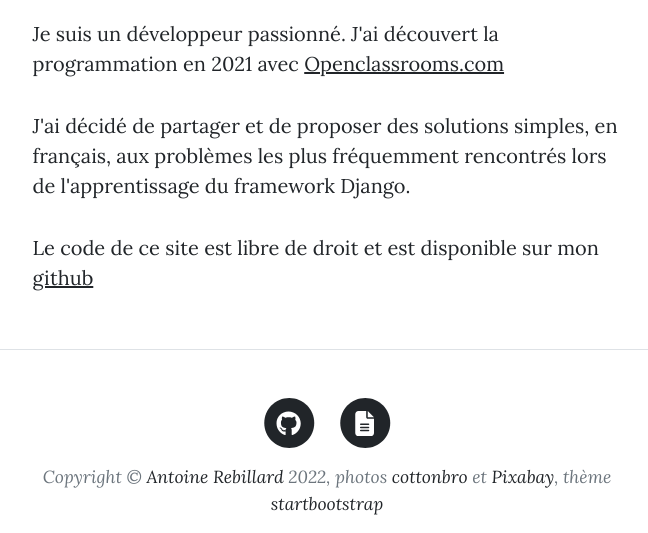
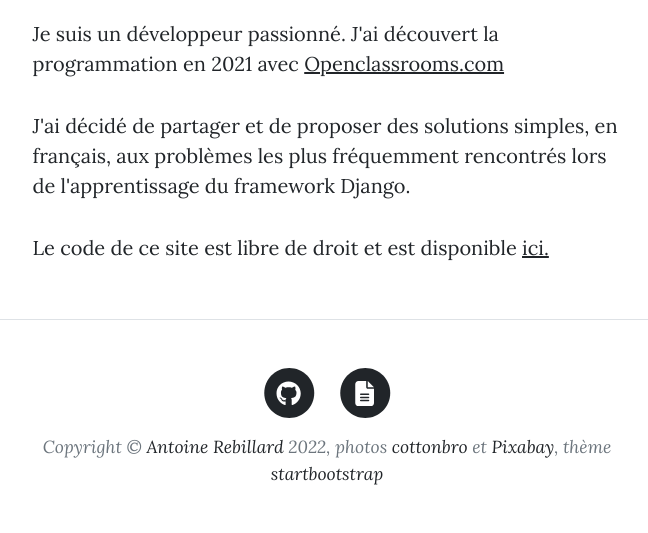
Before and after one commit to antoine71/basic_blog, a Django app: page /about/ in a window 1280 px wide. Shown: the part 689-1222 px from the top of the page, without its empty margins (313-961 px from the left). After the commit the page ends 1174 px from the top, so only its background shows below. Run offline with Django 4.2, Linux system fonts and the light colour scheme; some libraries are stand-ins or nearby versions.

Commit message:
minor updates

```diff
--- a/basic_blog/templates/pages/about.html
+++ b/basic_blog/templates/pages/about.html
@@ -17,7 +17,7 @@
             <div class="col-md-10 col-lg-8 col-xl-7">
                 <p>Je suis un développeur passionné. J'ai découvert la programmation en 2021 avec <a href="https://www.openclassrooms.com/">Openclassrooms.com</a></p>
                 <p>J'ai décidé de partager et de proposer des solutions simples, en français, aux problèmes les plus fréquemment rencontrés lors de l'apprentissage du framework Django.</p>
-                <p>Le code de ce site est libre de droit et est disponible sur mon <a href="https://github.com/antoine71/basic_blog">github</a></p>
+                <p>Le code de ce site est libre de droit et est disponible <a href="https://github.com/antoine71/basic_blog">ici.</a></p>
             </div>
         </div>
     </div>
```
Also changed, not shown: basic_blog/blog/tests/factories.py (+0 -1 lines).
